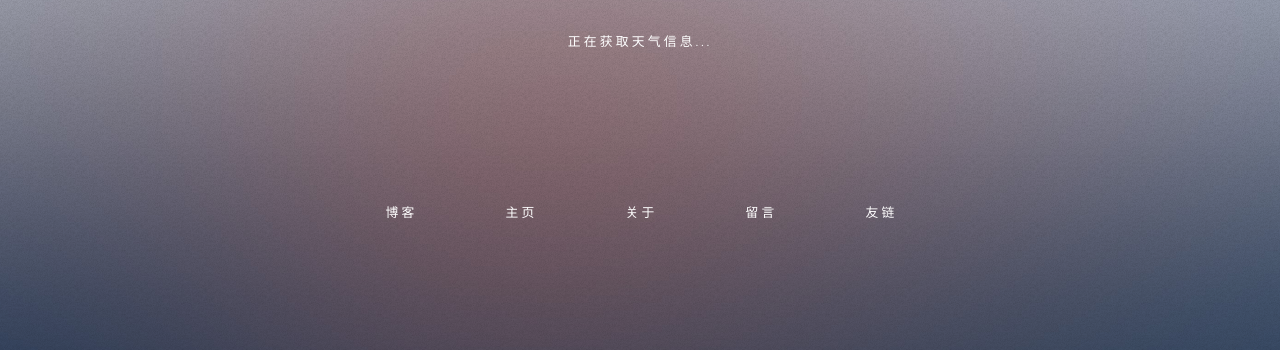
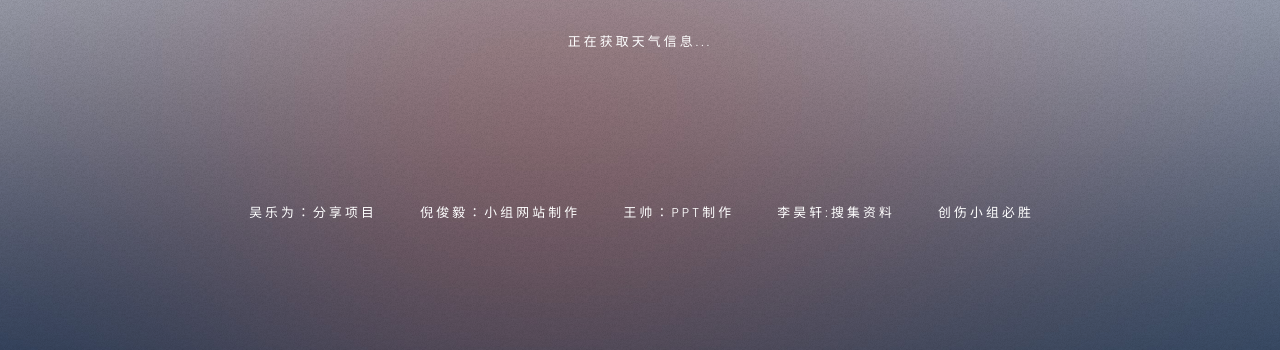
Before and after one commit to yunshu3310/xiaozuzu.github.io, a plain HTML site: page index.html in a window 1280 px wide. Shown: the part 347-697 px from the top of the page. Drawn offline with Linux system fonts and the light colour scheme; some packages are replaced by stand-ins of ours; no server answers; a script that the page names is missing; files whose address does not match are found by name.

Commit message:
Update index.yml
Signed-off-by: yunshu3310 <3160785267@qq.com>

```diff
--- a/index.html
+++ b/index.html
@@ -46,11 +46,11 @@
 						</div>
 						<nav>
 							<ul>
-								<li><a href="https://deerwan.github.io/">博客</a></li>
-								<li><a href="https://home.952780.xyz/">主页</a></li>
-								<li><a href="#about">关于</a></li>
-								<li><a href="#message-wall">留言</a></li>
-								<li><a href="#friend-links">友链</a></li>
+								<li><a href="https://deerwan.github.io/">吴乐为：分享项目</a></li>
+								<li><a href="https://home.952780.xyz/">倪俊毅：小组网站制作</a></li>
+								<li><a href="#about">王帅：ppt制作</a></li>
+								<li><a href="#message-wall">李昊轩:搜集资料</a></li>
+								<li><a href="#friend-links">创伤小组必胜</a></li>
 								<!--<li><a href="#elements">Elements</a></li>-->
 							</ul>
 						</nav>
```
